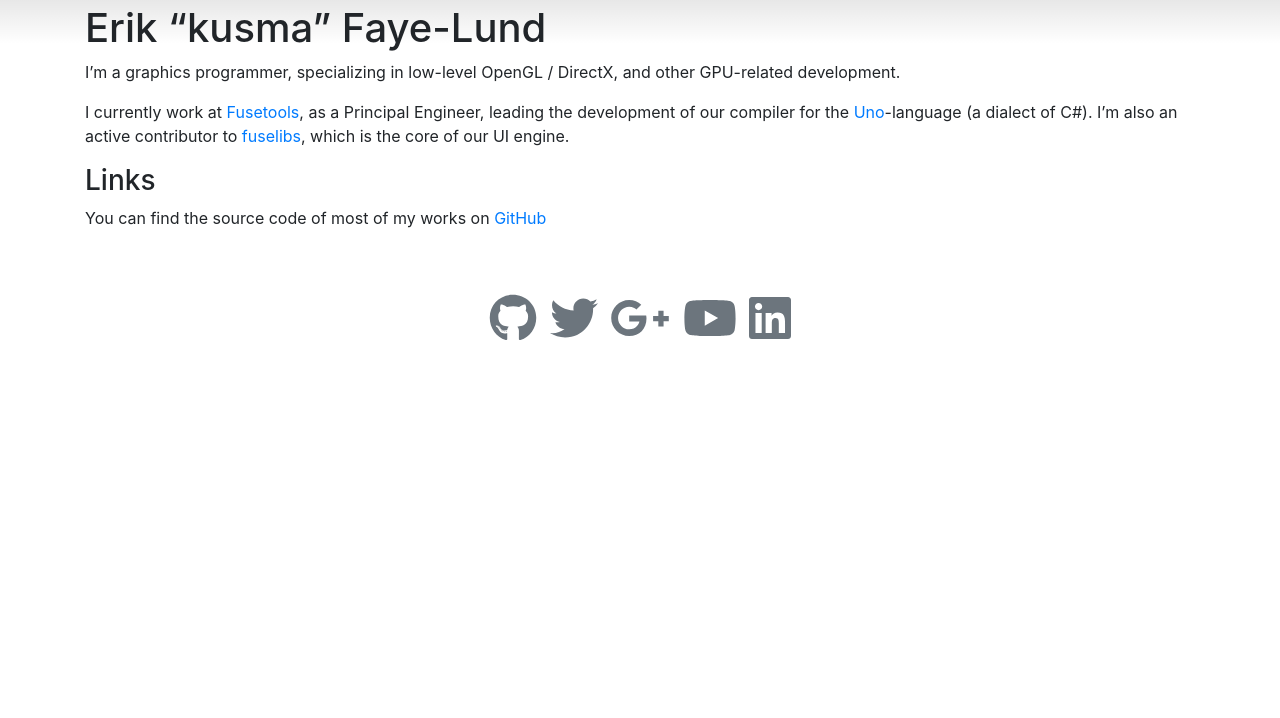
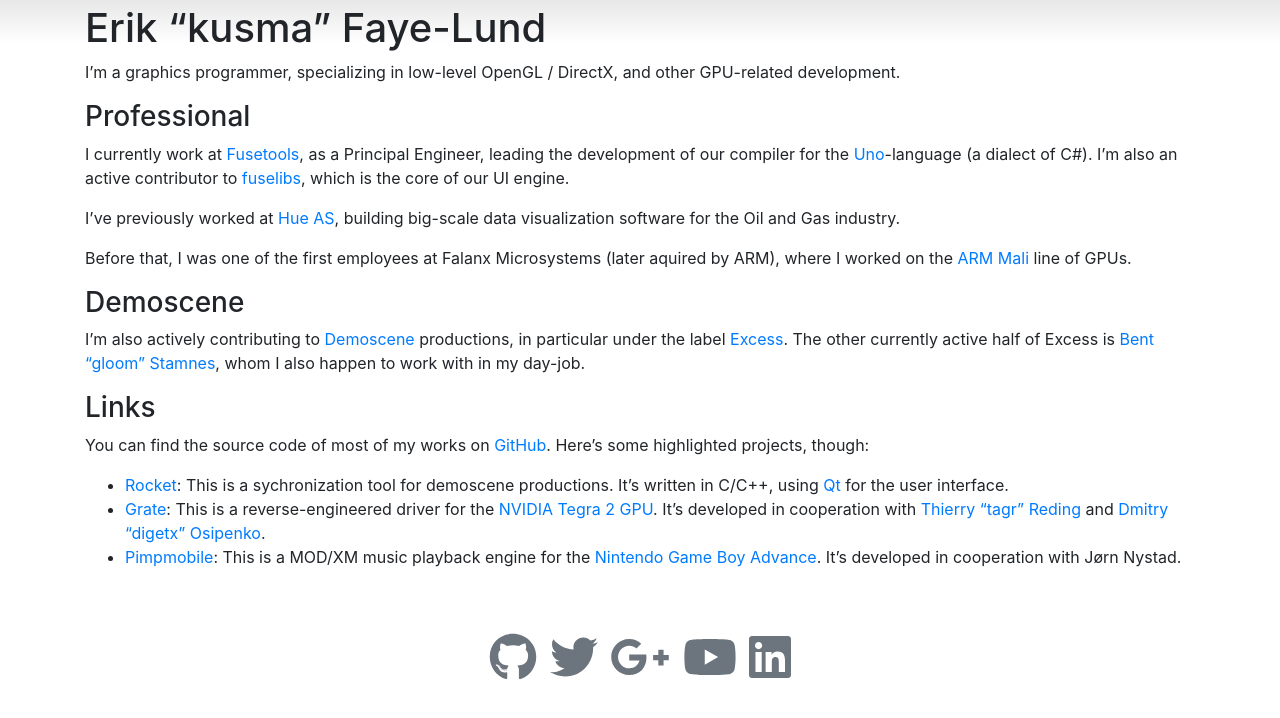
Before and after one commit to kusma/kusma.github.io, a Jekyll site: the page built from index.md, in a window 1280 px wide and 900 px high, scrolled down 743 px, cut to the strip 161-879 px from the top of the window. Built offline with Jekyll 4.4.1, drawn with Linux system fonts in a browser that asks for light colours; nearby versions of some CDN libraries; our own code applies the rules of GitHub Pages for plain Markdown files.

Commit message:
flesh out content

```diff
--- a/index.md
+++ b/index.md
@@ -6,6 +6,8 @@
 I'm a graphics programmer, specializing in low-level OpenGL / DirectX, and
 other GPU-related development.
 
+### Professional
+
 I currently work at [Fusetools](https://fusetools.com), as a Principal
 Engineer, leading the development of our compiler for the
 [Uno](https://www.fusetools.com/docs/uno/uno-lang)-language (a dialect of C#).
@@ -13,6 +15,36 @@
 [fuselibs](https://github.com/fusetools/fuselibs-public), which is the core of
 our UI engine.
 
+I've previously worked at [Hue AS](http://hue.no/), building big-scale data
+visualization software for the Oil and Gas industry.
+
+Before that, I was one of the first employees at Falanx Microsystems (later
+aquired by ARM), where I worked on the
+[ARM Mali](https://en.wikipedia.org/wiki/Mali_(GPU)) line of GPUs.
+
+### Demoscene
+
+I'm also actively contributing to
+[Demoscene](https://en.wikipedia.org/wiki/Demoscene) productions, in particular
+under the label [Excess](http://www.pouet.net/groups.php?which=1360). The other
+currently active half of Excess is
+[Bent "gloom" Stamnes](https://twitter.com/gloom303), whom I also happen to work
+with in my day-job.
+
 ### Links
 
-You can find the source code of most of my works on [GitHub](https://github.com/kusma)
+You can find the source code of most of my works on
+[GitHub](https://github.com/kusma). Here's some highlighted projects, though:
+
+* [Rocket](https://github.com/rocket/rocket): This is a sychronization tool for
+  demoscene productions. It's written in C/C++, using [Qt](https://www.qt.io/)
+  for the user interface.
+* [Grate](https://github.com/grate-driver/grate): This is a reverse-engineered
+  driver for the [NVIDIA Tegra 2 GPU](https://en.wikipedia.org/wiki/Tegra#Tegra_2).
+  It's developed in cooperation with
+  [Thierry "tagr" Reding](https://github.com/thierryreding) and
+  [Dmitry "digetx" Osipenko](https://github.com/digetx).
+* [Pimpmobile](http://pimpmobile.sourceforge.net/): This is a MOD/XM music
+  playback engine for the
+  [Nintendo Game Boy Advance](https://en.wikipedia.org/wiki/Game_Boy_Advance).
+  It's developed in cooperation with Jørn Nystad.
```
